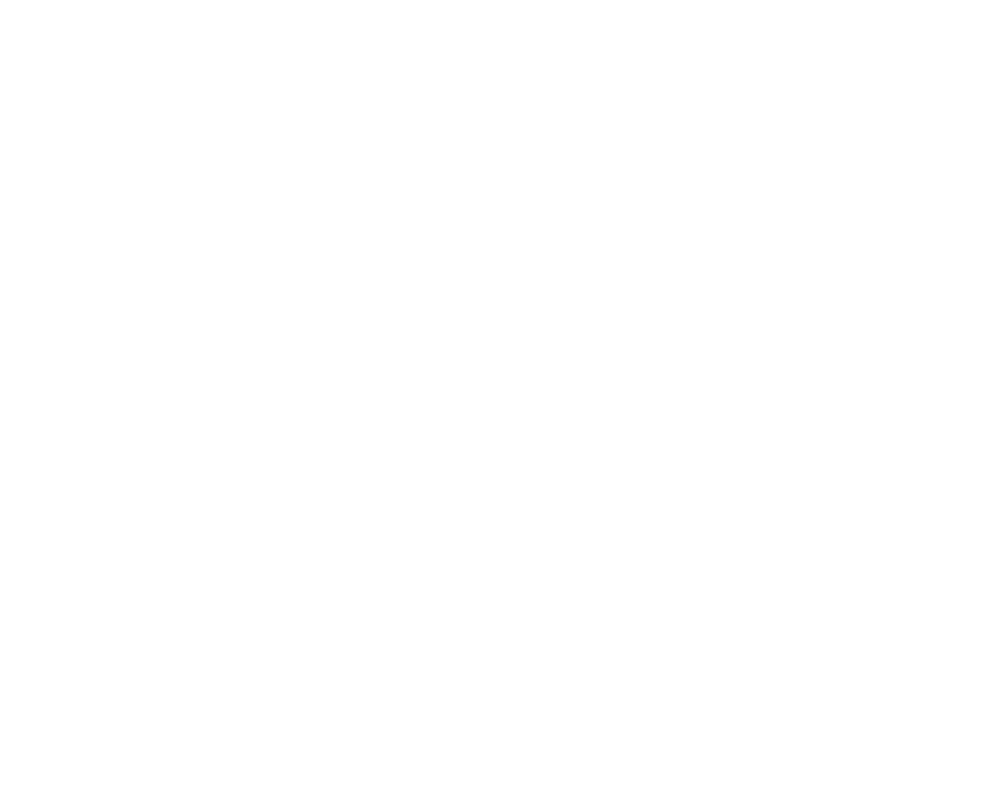
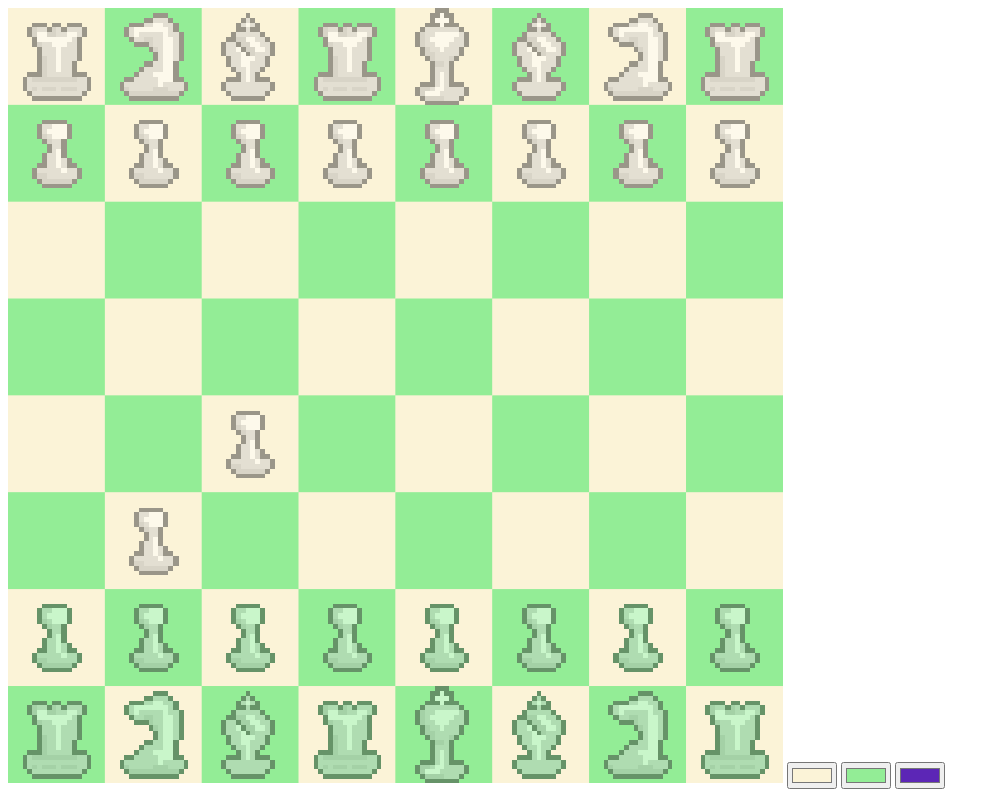
Before and after one commit to KyleSaladin/Chess, a plain HTML site: page index.html in a window 1280 px wide. Shown: the whole page, without its empty margins (0-1000 px from the left). Drawn offline with Linux system fonts and the light colour scheme; animation ran at ten frames a second.

Commit message:
Working Chess
Working modular and customizable chess engine. Does not yet have castling or en passant.

```diff
--- /dev/null
+++ b/bishop.js
@@ -0,0 +1,17 @@
+import { Piece } from "./piece.js";
+import { getSlideMoves } from "./pieceMovementFunctions.js";
+
+export class Bishop extends Piece {
+    constructor(color, posX, posY) {
+        super("Bishop", color, posX, posY);
+    }
+
+    draw(ctx, size, lightColor, darkColor) {
+        this.drawPiece(ctx, size, 100, lightColor, darkColor);
+    }
+
+    getMoves(board) {
+        console.log(board);
+        return getSlideMoves(this, board, [[1, 1], [-1, -1], [-1, 1], [1, -1]], -1, false);
+    }
+}
--- /dev/null
+++ b/board.js
@@ -0,0 +1,110 @@
+
+export class Board {
+    constructor(posX, posY, sizeX, sizeY, tileSize) {
+        this.posX = posX;
+        this.posY = posY;
+        this.sizeX = sizeX;
+        this.sizeY = sizeY;
+        this.tileSize = tileSize
+
+        this.pieces = [];
+
+        this.previousX = -1;
+        this.previousY = -1;
+
+        this.moves = [];
+    }
+
+    draw(ctx, lightColor, darkColor, highlightColor) {
+        this.drawBoard(ctx, lightColor, darkColor);
+        for (let move of this.moves) {
+            if (!move) {
+                continue;
+            }
+            ctx.fillStyle = highlightColor;
+
+            ctx.fillRect(move[0] * this.tileSize, move[1] * this.tileSize, this.tileSize, this.tileSize);
+        }
+
+        this.drawPieces(ctx, lightColor, darkColor);
+    }
+
+    drawBoard(ctx, lightColor, darkColor) {
+        for (let x = 0; x < this.sizeX; x++) {
+            for (let y = 0; y < this.sizeY; y++) {
+                let odd = (x + y) % 2;
+                if (odd) {
+                    ctx.fillStyle = darkColor;
+                }
+                else {
+                    ctx.fillStyle = lightColor;
+                }
+
+                ctx.fillRect(this.posX + (x * this.tileSize), this.posY + (y * this.tileSize), this.tileSize, this.tileSize);
+            }
+        }
+    }
+
+    generatePieces() {
+    }
+
+    getPieces() {
+
+    }
+
+    drawPieces(ctx, lightColor, darkColor) {
+        for (let row of this.pieces) {
+            for (let piece of row) {
+                if (piece != null) {
+                    piece.draw(ctx, this.tileSize, lightColor, darkColor);
+                }
+            }
+        }
+    }
+
+    getPieceMoves(x, y) {
+        if (x < 0 || x > this.sizeX - 1 || y < 0 || y > this.sizeY - 1) {
+            return [];
+        }
+        if (this.pieces[x][y] != null) {
+            return this.pieces[x][y].getMoves(this);
+        }
+        return [];
+    }
+
+    movePiece(fX, fY, tX, tY) {
+        if (this.containsArray(this.moves, [tX, tY])) {
+            const piece = this.pieces[fX][fY];
+            piece.move(tX, tY, this.pieces);
+            return true;
+        }
+        return false;
+    }
+
+    containsArray(array, pair) {
+        return array.some(sub =>
+            sub.length === pair.length && sub.every((val, i) => val === pair[i])
+        );
+    }
+
+    onClick(event) {
+
+        const x = Math.ceil(event.clientX / this.tileSize) - 1;
+        const y = Math.ceil(event.clientY / this.tileSize) - 1;
+        console.log(x + ", " + y);
+        if (event.button == 0) {
+            if (this.moves.length == 0) {
+                this.moves = this.getPieceMoves(x, y);
+            }
+            else {
+                let move = this.movePiece(this.previousX, this.previousY, x, y, this.moves);
+                if (move == false) {
+                    this.moves = this.getPieceMoves(x, y);
+                }
+                this.moves = [];
+            }
+            this.previousX = Math.ceil(event.clientX / this.tileSize) - 1;
+            this.previousY = Math.ceil(event.clientY / this.tileSize) - 1;
+        }
+    }
+}
--- /dev/null
+++ b/defaultBoard.js
@@ -0,0 +1,49 @@
+import { Board } from './board.js';
+import { Pawn } from './pawn.js';
+import { Bishop } from './bishop.js';
+import { Rook } from './rook.js';
+import { Queen } from './queen.js';
+import { King } from './king.js';
+import { Knight } from './knight.js';
+
+export class DefaultBoard extends Board {
+
+    constructor(posX, posY, tileSize) {
+        super(posX, posY, 8, 8, tileSize);
+
+        this.layout = "rnbqkbnrpppppppp------------------p------p------PPPPPPPPRNBQKBNR"; //"rnbqkbnrpppppppp--------------------------------PPPPPPPPRNBQKBNR";
+
+        this.pieceTypes = {
+            r: (row, col) => new Rook("white", row, col),
+            n: (row, col) => new Knight("white", row, col),
+            b: (row, col) => new Bishop("white", row, col),
+            q: (row, col) => new Queen("white", row, col),
+            k: (row, col) => new King("white", row, col),
+            p: (row, col) => new Pawn("white", row, col),
+            R: (row, col) => new Rook("black", row, col),
+            N: (row, col) => new Knight("black", row, col),
+            B: (row, col) => new Bishop("black", row, col),
+            Q: (row, col) => new Queen("black", row, col),
+            K: (row, col) => new King("black", row, col),
+            P: (row, col) => new Pawn("black", row, col)
+        }
+
+        this.generatePieces();
+    }
+
+    generatePieces() {
+        for (let y = 0; y < 8; y++) {
+            this.pieces[y] = [];
+            for (let x = 0; x < 8; x++) {
+                this.pieces[y][x] = null;
+            }
+        }
+
+        for (let i = 0; i < this.layout.length; i++) {
+            let x = i % 8;
+            let y = Math.floor(i / 8);
+            const char = this.layout.charAt(i);
+            this.pieces[x][y] = this.pieceTypes[char]?.(x, y) || null;
+        }
+    }
+}
--- a/index.html
+++ b/index.html
@@ -7,6 +7,10 @@
 <body>
     <canvas id="MainCanvas">Browser Doesn't Support Canvas</canvas>
 
-    <script>"main.js"</script>
+    <input type="color" id="ColorPickerLight" value="#FBF3D7" />
+    <input type="color" id="ColorPickerDark" value="#93ED96" />
+    <input type="color" id="ColorPickerHighlight" value="#5C26B6" />
+
+    <script type="module" src="main.js"></script>
 </body>
 </html>
--- /dev/null
+++ b/king.js
@@ -0,0 +1,18 @@
+import { Piece } from "./piece.js";
+import { getSlideMoves } from "./pieceMovementFunctions.js";
+
+export class King extends Piece {
+    constructor(color, posX, posY) {
+        super("Rook", color, posX, posY);
+
+        this.hasMoved = false;
+    }
+
+    draw(ctx, size, lightColor, darkColor) {
+        this.drawPiece(ctx, size, 80, lightColor, darkColor);
+    }
+
+    getMoves(board) {
+        return getSlideMoves(this, board, [[1, 0], [0, -1], [-1, 0], [0, 1], [1, 1], [-1, -1], [-1, 1], [1, -1]], 1, false);
+    }
+}
--- /dev/null
+++ b/knight.js
@@ -0,0 +1,16 @@
+import { Piece } from "./piece.js";
+import { getSlideMoves } from "./pieceMovementFunctions.js";
+
+export class Knight extends Piece {
+    constructor(color, posX, posY) {
+        super("Knight", color, posX, posY);
+    }
+
+    draw(ctx, size, lightColor, darkColor) {
+        this.drawPiece(ctx, size, 0, lightColor, darkColor)
+    }
+
+    getMoves(board) {
+        return getSlideMoves(this, board, [[1, 2], [2, 1], [2, -1], [1, -2], [-1, -2], [-2, -1], [-2, 1], [-1, 2]], 2, true);
+    }
+}
--- a/main.js
+++ b/main.js
@@ -1,8 +1,75 @@
-class piece {
-    let color = "white";
-    let type = "pawn";
+import { DefaultBoard } from './defaultBoard.js';
 
-    piece(color) {
+const canvas = document.getElementById("MainCanvas");
+const ctx = canvas.getContext("2d");
 
-    }
+const colorPickerDark = document.getElementById("ColorPickerDark");
+const colorPickerLight = document.getElementById("ColorPickerLight");
+const colorPickerHighlight = document.getElementById("ColorPickerHighlight");
+
+// Get device pixel ratio
+const DPR = window.devicePixelRatio || 1;
+
+// Set desired display size (CSS size)
+const displayWidth = Math.min(window.innerWidth, window.innerHeight) - 25;
+const displayHeight = Math.min(window.innerWidth, window.innerHeight) - 25;
+
+// Set internal resolution scaled by DPR
+canvas.width = displayWidth * DPR;
+canvas.height = displayHeight * DPR;
+
+// Set CSS size to match display size (not scaled)
+canvas.style.width = `${displayWidth}px`;
+canvas.style.height = `${displayHeight}px`;
+
+// Scale the context to match DPR
+ctx.setTransform(DPR, 0, 0, DPR, 0, 0); // replaces ctx.scale for clarity
+
+// Disable smoothing for pixel art
+ctx.imageSmoothingEnabled = false;
+
+let darkColor = hexToRgba(colorPickerDark.value, 1);
+let lightColor = hexToRgba(colorPickerLight.value, 1);
+let highlightColor = hexToRgba(colorPickerHighlight.value, 0.5);
+
+colorPickerDark.addEventListener("input", (event) => {
+    darkColor = hexToRgba(colorPickerDark.value, 1);
+});
+
+colorPickerLight.addEventListener("input", (event) => {
+    lightColor = hexToRgba(colorPickerLight.value, 1);
+});
+
+colorPickerHighlight.addEventListener("input", (event) => {
+    highlightColor = hexToRgba(colorPickerHighlight.value, 0.5);
+});
+
+document.addEventListener("mousedown", (event) => {
+    myBoard.onClick(event);
+});
+
+
+const tileSize = Math.min(displayWidth, displayHeight) / 8
+
+const myBoard = new DefaultBoard(0, 0, tileSize);
+
+animate();
+
+function animate() {
+    myBoard.draw(ctx, lightColor, darkColor, highlightColor);
+
+    requestAnimationFrame(animate);
 }
+
+function hexToRgba(hex, alpha) {
+    // Remove the '#' if present
+    hex = hex.replace(/^#/, '');
+
+    // Parse the hex color
+    let r = parseInt(hex.substring(0, 2), 16);
+    let g = parseInt(hex.substring(2, 4), 16);
+    let b = parseInt(hex.substring(4, 6), 16);
+
+    // Return the RGBA string
+    return `rgba(${r}, ${g}, ${b}, ${alpha})`;
+}
--- /dev/null
+++ b/pawn.js
@@ -0,0 +1,34 @@
+import { Piece } from "./piece.js";
+
+export class Pawn extends Piece{
+    constructor(color, posX, posY) {
+        super("Pawn", color, posX, posY);
+        this.moved = false;
+    }
+
+    draw(ctx, size, lightColor, darkColor) {
+        this.drawPiece(ctx, size, 20, lightColor, darkColor);
+    }
+
+    getMoves(board) {
+        let moves = [];
+        let forward = (this.color == "white") ? 1 : -1;
+        let x = this.posX;
+        let y = this.posY;
+
+        if (board.pieces[x][this.posY + forward] == null) {
+            moves.push([x, this.posY + forward]);
+            if (!this.moved && board.pieces[x][this.posY + forward *  2] == null) {
+                moves.push([x, y + forward * 2]);
+            }
+        }
+        if (this.posX > 1 && board.pieces[x - 1][y + forward] != null && board.pieces[x - 1][y + forward].color != this.color) {
+            moves.push([x - 1, y + forward]);
+        }
+        if (this.posX < board.sizeX - 1 && board.pieces[x + 1][y+forward] != null && board.pieces[x + 1][y + forward].color != this.color) {
+            moves.push([x + 1, y + forward]);
+        }
+
+        return moves;
+    }
+}
--- /dev/null
+++ b/piece.js
@@ -0,0 +1,68 @@
+
+export class Piece {
+    constructor(type, color, posX, posY) {
+        this.color = color;
+        this.posX = posX;
+        this.posY = posY;
+        this.type = type;
+
+        this.image = new Image();
+        this.image.src = "Sprites/PiecesBasic.png";
+    }
+
+    getMoves(board) {
+
+    }
+
+    drawPiece(ctx, size, startX, lightColor, darkColor) {
+        if (!this.image) return;
+
+        let tintColor = (this.color === "white") ? lightColor : darkColor;
+
+        tintColor = this.setAlpha(tintColor,  0.5);
+
+        const dpr = window.devicePixelRatio || 1;
+
+        // Create high-res offscreen canvas
+        const offCanvas = document.createElement('canvas');
+        offCanvas.width = size * dpr;
+        offCanvas.height = size * dpr;
+        const offCtx = offCanvas.getContext('2d');
+
+        // Scale context to match device pixel ratio
+        offCtx.scale(dpr, dpr);
+
+        // Disable smoothing for crisp pixels
+        offCtx.imageSmoothingEnabled = false;
+
+        // Draw sprite onto offscreen canvas
+        offCtx.drawImage(this.image, startX, 0, 20, 20, 0, 0, size, size);
+
+        // Apply tint only where sprite pixels exist
+        offCtx.fillStyle = tintColor;
+        offCtx.globalCompositeOperation = 'source-atop';
+        offCtx.fillRect(0, 0, size, size);
+        offCtx.globalCompositeOperation = 'source-over';
+
+        // Disable smoothing on main canvas too
+        ctx.imageSmoothingEnabled = false;
+
+        // Draw tinted sprite onto main canvas
+        ctx.drawImage(offCanvas, this.posX * size, this.posY * size, size, size);
+    }
+
+    move(tX, tY, board) {
+        console.log(board[this.posX][this.posY]);
+        board[this.posX][this.posY] = null;
+        board[tX][tY] = this;
+        this.posX = tX;
+        this.posY = tY;
+        if (this.type == "Pawn" || this.type == "King" || this.type == "Rook") {
+            this.moved = true;
+        }
+    }
+
+    setAlpha(rgbaString, newAlpha) {
+        return rgbaString.replace(/rgba\((\d+),\s*(\d+),\s*(\d+),\s*[\d.]+\)/, `rgba($1, $2, $3, ${newAlpha})`);
+    }
+}
--- /dev/null
+++ b/pieceMovementFunctions.js
@@ -0,0 +1,27 @@
+export function getSlideMoves(piece, board, directions, slideDistance, canJump) {
+    let moves = [];
+
+    for (let [dx, dy] of directions) {
+        let x = piece.posX + dx;
+        let y = piece.posY + dy;
+        let distanceSlid = 1;
+
+        while (x >= 0 && x < board.sizeX && y >= 0 && y < board.sizeY && (distanceSlid <= slideDistance || slideDistance == -1)) {
+            distanceSlid += 1;
+            let thisPiece = board.pieces[x][y];
+            if (thisPiece != null && !canJump) {
+                if (thisPiece.color != piece.color) {
+                    moves.push([x, y]);
+                }
+                break;
+            }
+            if (thisPiece == null || thisPiece.color != piece.color) {
+                moves.push([x, y]);
+                x += dx;
+                y += dy;
+            }
+        }
+    }
+
+    return moves;
+}
--- /dev/null
+++ b/queen.js
@@ -0,0 +1,16 @@
+import { Piece } from "./piece.js";
+import { getSlideMoves } from "./pieceMovementFunctions.js";
+
+export class Queen extends Piece {
+    constructor(color, posX, posY) {
+        super("Queen", color, posX, posY);
+    }
+
+    draw(ctx, size, lightColor, darkColor) {
+        this.drawPiece(ctx, size, 40, lightColor, darkColor)
+    }
+
+    getMoves(board) {
+        return getSlideMoves(this, board, [[1, 0], [0, -1], [-1, 0], [0, 1], [1, 1], [-1, -1], [-1, 1], [1, -1]], -1, false);
+    }
+}
--- /dev/null
+++ b/rook.js
@@ -0,0 +1,17 @@
+import { Piece } from "./piece.js";
+import { getSlideMoves } from "./pieceMovementFunctions.js";
+
+export class Rook extends Piece {
+    constructor(color, posX, posY) {
+        super("Rook", color, posX, posY);
+        this.hasMoved = false;
+    }
+
+    draw(ctx, size, lightColor, darkColor) {
+        this.drawPiece(ctx, size, 40, lightColor, darkColor)
+    }
+
+    getMoves(board) {
+        return getSlideMoves(this, board, [[1, 0], [0, -1], [-1, 0], [0, 1]], -1, false);
+    }
+}
```
Also changed, not shown: Sprites/PiecesBasic.png (added).
